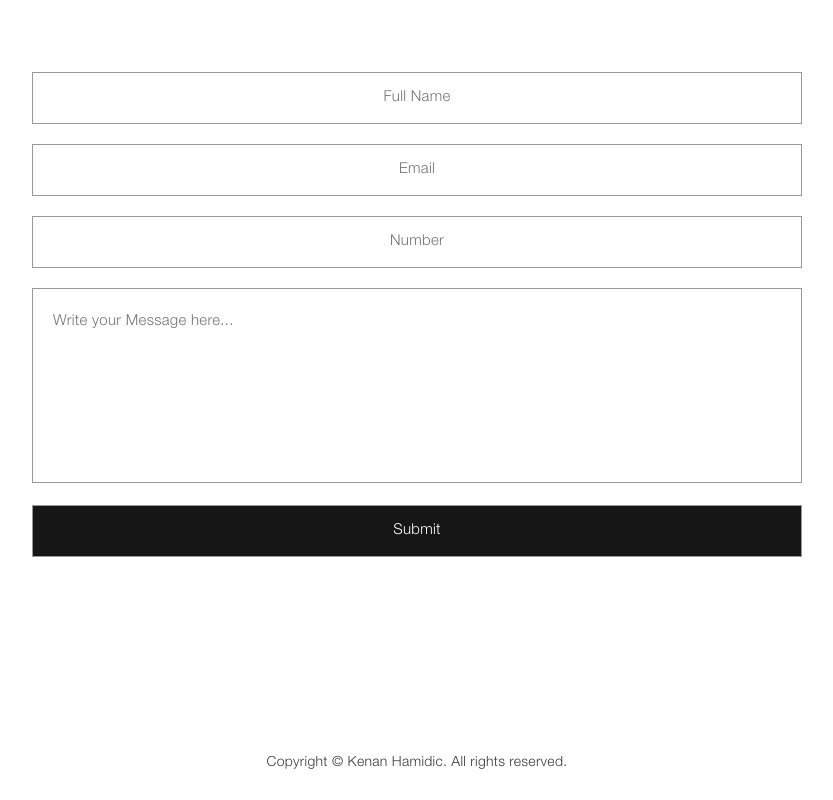
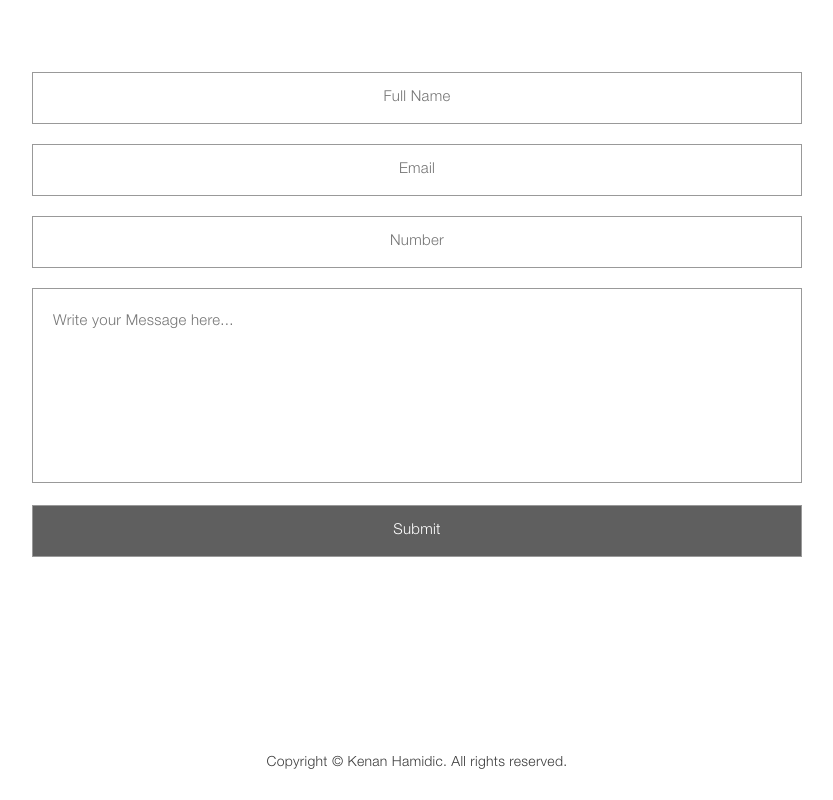
Before and after one commit to Perdoles/HelloGitHab, a plain HTML site: page index.html in a window 1280 px wide. In both pictures the pointer is over the input "Submit". Shown: the part 4073-4873 px from the top of the page, without its empty margins (223-1056 px from the left). Drawn offline with Linux system fonts and the light colour scheme.

Commit message:
Add files via upload

```diff
--- a/assets/style/style.css
+++ b/assets/style/style.css
@@ -430,6 +430,12 @@ body{
   height: 52px;
   background-color: #161616;
   color: white;
+  transition: all .3s;
+}
+
+.cont__form form .btn:hover{
+  cursor: pointer;
+  background-color: rgb(95, 95, 95);
 }
 
 footer h5{
```
